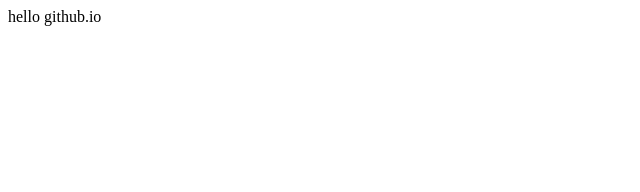
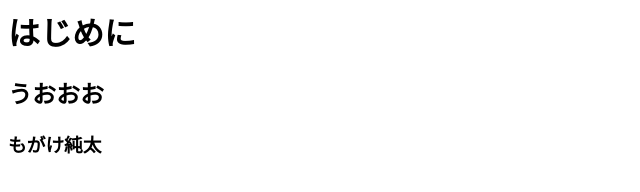
Before and after one commit to kassy-kz/facebook_graph_reference_ja, a plain HTML site: page index.html in a window 1280 px wide. Shown: the whole page, without its empty margins (0-640 px from the left). Drawn offline with Linux system fonts and the light colour scheme.

Commit message:
third commit

```diff
--- a/index.html
+++ b/index.html
@@ -1 +1,3 @@
-hello github.io
+<h1 id="-">はじめに</h1>
+<h2 id="-">うおおお</h2>
+<h3 id="-">もがけ純太</h3>
```
